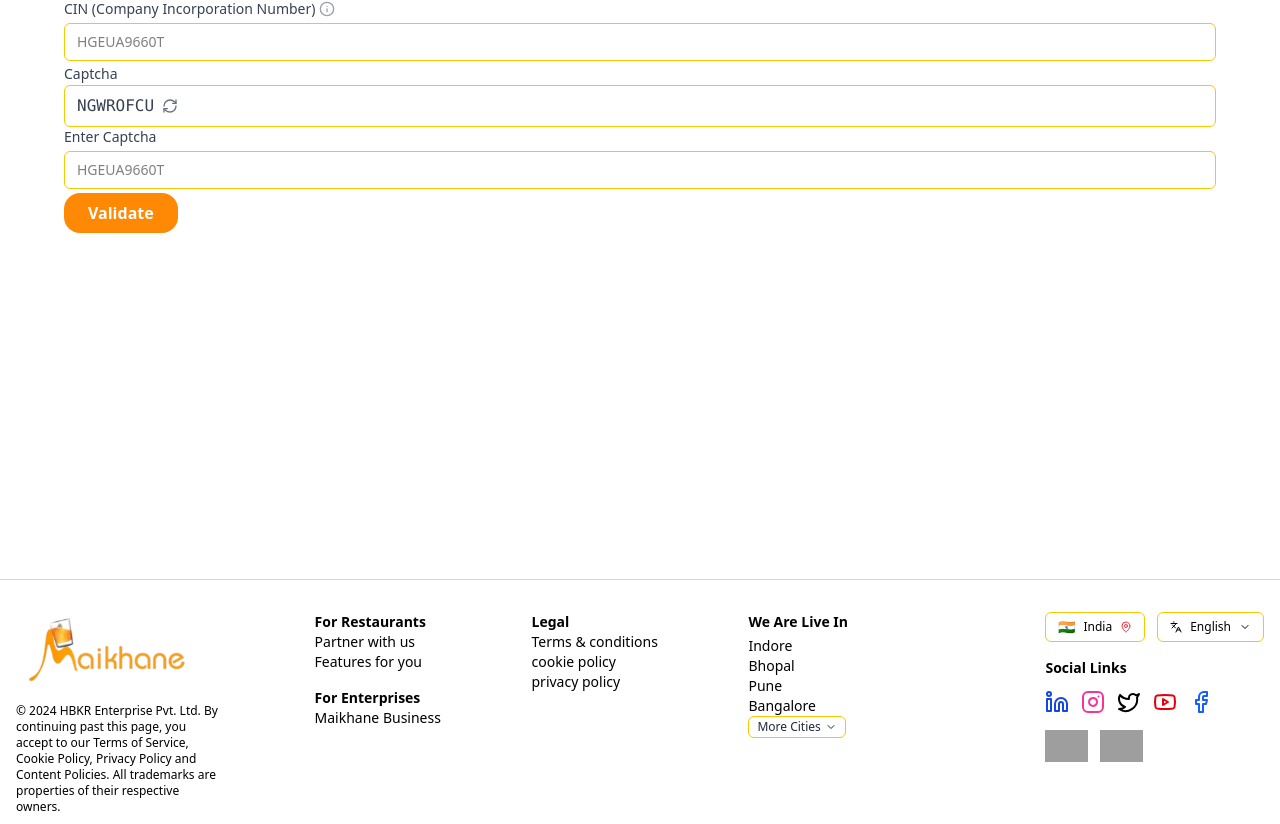
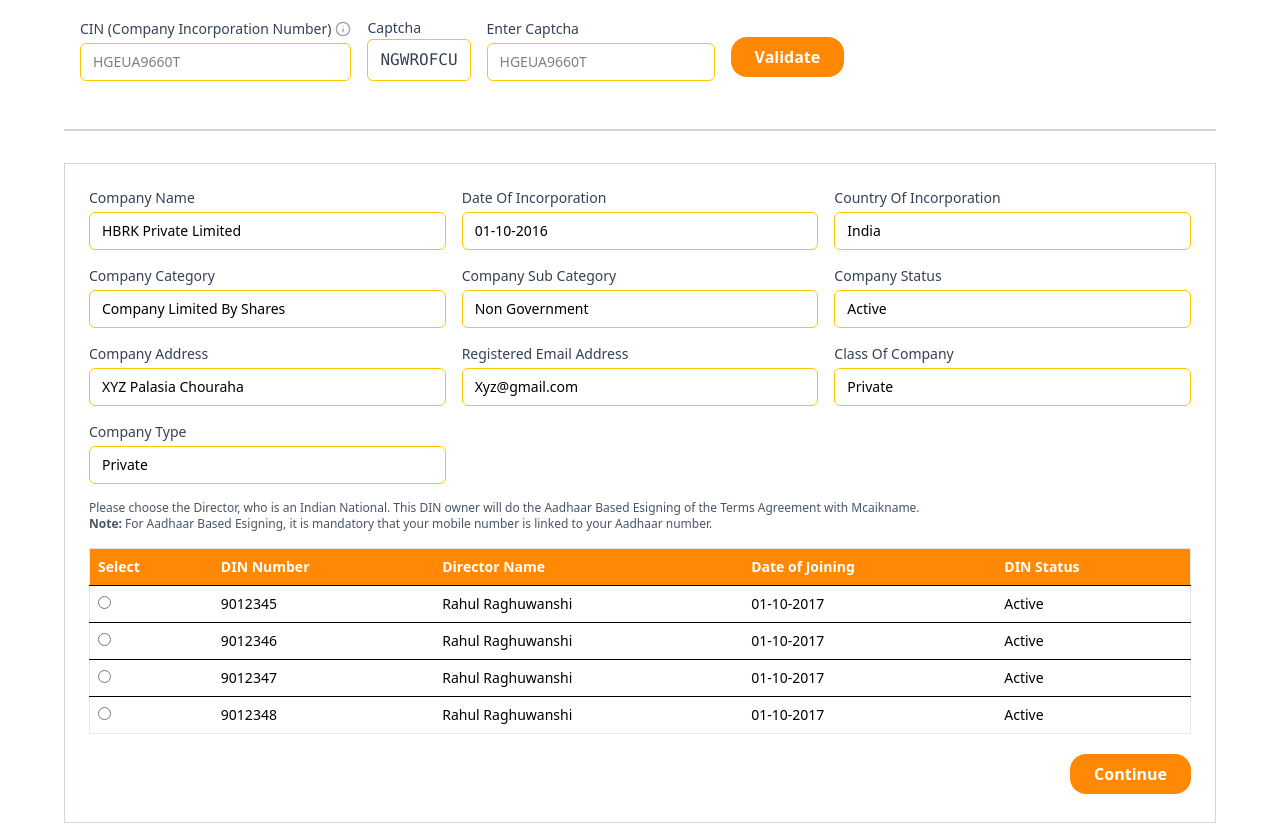
Before and after one commit to palashtrivedi01/makhinedevfrontend, a React (Vite) app: page /register-business-organization in a window 1280 px wide. Shown: the part 353-1177 px from the top of the page. Built offline with nearby package versions, Linux system fonts and the light colour scheme; grey boxes are pictures that could not be loaded.

Commit message:
add logic to register organization

```diff
--- a/src/components/CapchaBox.tsx
+++ b/src/components/CapchaBox.tsx
@@ -1,18 +1,12 @@
 import React from "react";
-import { RefreshCw } from "lucide-react";
 
 interface CaptchaBoxProps {
   captcha: string;
-  onRefresh: () => void;
 }
-
-const CaptchaBox: React.FC<CaptchaBoxProps> = ({ captcha, onRefresh }) => {
+const CaptchaBox: React.FC<CaptchaBoxProps> = ({ captcha }) => {
   return (
     <div className="flex items-center gap-2 border border-yellow-400 rounded-md px-3 py-2">
       <span className="font-mono text-gray-700">{captcha}</span>
-      <button type="button" onClick={onRefresh}>
-        <RefreshCw className="w-4 h-4 text-gray-500 hover:text-black" />
-      </button>
     </div>
   );
 };
--- a/src/components/CinForm.tsx
+++ b/src/components/CinForm.tsx
@@ -2,6 +2,7 @@ import { useState } from "react"
 import InputField from "../ui/InputField"
 import CaptchaBox from "./CapchaBox"
 import Button from "../ui/Button"
+
 
 const CinForm = () => {
     const genCaptcha = () => {
@@ -13,20 +14,28 @@ const CinForm = () => {
     const [captcha, setCaptcha] = useState(genCaptcha())
     const [enteredCaptcha, setEnteredCaptcha] = useState("")
 
-
     const refreshCaptcha = () => {
         const newCaptcha = genCaptcha();
         setCaptcha(newCaptcha);
     }
 
+    const isCaptchaValid = () => {
+        return enteredCaptcha === captcha;
+    }
 
     const handleValidate = () => {
-
+        if (isCaptchaValid()) {
+            // Proceed with validation
+        } else {
+            alert("Captcha does not match. Please try again.");
+            refreshCaptcha();
+            setEnteredCaptcha("");
+        }
     }
 
     return (
         <>
-            <form className="p-4flex flex-row gap-4 items-end">
+            <form className="p-4 flex flex-row gap-4 items-end">
                 <InputField
                     label="CIN (Company Incorporation Number)"
                     placeholder="HGEUA9660T"
@@ -37,7 +46,7 @@ const CinForm = () => {
 
                 <div>
                     <label className="text-sm font-medium text-gray-700">Captcha</label>
-                    <CaptchaBox captcha={captcha} onRefresh={refreshCaptcha} />
+                    <CaptchaBox captcha={captcha} />
                 </div>
 
                 <InputField
--- /dev/null
+++ b/src/components/CompanyForm.tsx
@@ -0,0 +1,79 @@
+import React, { useState } from "react";
+import InputField from "../ui/InputField";
+import DirectorTable from "./DirectorTable";
+import Button from "../ui/Button";
+
+interface CompanyDetails {
+  name: string;
+  date: string;
+  country: string;
+  category: string;
+  subCategory: string;
+  status: string;
+  address: string;
+  email: string;
+  classOfCompany: string;
+  type: string;
+}
+
+interface CompanyFormProps {
+  company: CompanyDetails;
+
+}
+
+const CompanyForm: React.FC<CompanyFormProps> = ({ company }) => {
+  const [selectedDirector, setSelectedDirector] = useState<string>("");
+
+  const directors = [
+    { din: "9012345", name: "Rahul Raghuwanshi", joiningDate: "01-10-2017", status: "Active" },
+    { din: "9012346", name: "Rahul Raghuwanshi", joiningDate: "01-10-2017", status: "Active" },
+    { din: "9012347", name: "Rahul Raghuwanshi", joiningDate: "01-10-2017", status: "Active" },
+    { din: "9012348", name: "Rahul Raghuwanshi", joiningDate: "01-10-2017", status: "Active" },
+  ];
+
+  const handleContinue = () => {
+    if (!selectedDirector) {
+      alert("Please select a director ❌");
+      return;
+    }
+    alert(`✅ Company registered with director DIN: ${selectedDirector}`);
+  };
+
+  return (
+    <div className="border border-gray-300 p-6 bg-white w-full">
+      {/* Form Fields */}
+      <div className="grid grid-cols-1 md:grid-cols-3 gap-4">
+        <InputField label="Company Name" placeholder="Enter company name" value={company.name} readonly />
+        <InputField label="Date Of Incorporation" placeholder="DD-MM-YYYY" value={company.date} readonly />
+        <InputField label="Country Of Incorporation" placeholder="Enter country" value={company.country} readonly />
+
+        <InputField label="Company Category" placeholder="Enter category" value={company.category} readonly />
+        <InputField label="Company Sub Category" placeholder="Enter sub category" value={company.subCategory} readonly />
+        <InputField label="Company Status" placeholder="Enter status" value={company.status} readonly />
+
+        <InputField label="Company Address" placeholder="Enter address" value={company.address} readonly />
+        <InputField label="Registered Email Address" placeholder="Enter email" value={company.email} readonly />
+        <InputField label="Class Of Company" placeholder="Enter class" value={company.classOfCompany} readonly   />
+
+        <InputField label="Company Type" placeholder="Enter type" value={company.type} readonly />
+      </div>
+
+      {/* Note */}
+      <p className="text-xs text-gray-600 mt-4">
+        Please choose the Director, who is an Indian National. This DIN owner will do the Aadhaar Based Esigning of the Terms Agreement with Mcaikname.
+        <br />
+        <strong>Note:</strong> For Aadhaar Based Esigning, it is mandatory that your mobile number is linked to your Aadhaar number.
+      </p>
+
+      {/* Directors Table */}
+      <DirectorTable directors={directors} onSelect={setSelectedDirector} />
+
+      {/* Continue Button */}
+      <div className="flex justify-end mt-4">
+        <Button label="Continue" onClick={handleContinue} />
+      </div>
+    </div>
+  );
+};
+
+export default CompanyForm;
--- /dev/null
+++ b/src/components/DirectorTable.tsx
@@ -0,0 +1,61 @@
+import React, { useState } from "react";
+
+interface Director {
+  din: string;
+  name: string;
+  joiningDate: string;
+  status: string;
+}
+
+interface DirectorTableProps {
+  directors: Director[];
+  onSelect: (din: string) => void;
+}
+
+const DirectorTable: React.FC<DirectorTableProps> = ({ directors, onSelect }) => {
+  const [selectedDIN, setSelectedDIN] = useState<string>("");
+
+  const handleSelect = (din: string) => {
+    setSelectedDIN(din);
+    onSelect(din);
+  };
+
+  return (
+    <table className="w-full border border-gray-200 mt-4 text-sm">
+      <thead>
+        <tr className="bg-orange-400 text-white text-left">
+          <th className="p-2">Select</th>
+          <th className="p-2">DIN Number</th>
+          <th className="p-2">Director Name</th>
+          <th className="p-2">Date of Joining</th>
+          <th className="p-2">DIN Status</th>
+        </tr>
+      </thead>
+      <tbody>
+        {directors.map((director, idx) => (
+          <tr
+            key={idx}
+            className={`border-t ${
+              selectedDIN === director.din ? "bg-orange-100" : "bg-white"
+            }`}
+          >
+            <td className="p-2">
+              <input
+                type="radio"
+                name="director"
+                checked={selectedDIN === director.din}
+                onChange={() => handleSelect(director.din)}
+              />
+            </td>
+            <td className="p-2">{director.din}</td>
+            <td className="p-2">{director.name}</td>
+            <td className="p-2">{director.joiningDate}</td>
+            <td className="p-2">{director.status}</td>
+          </tr>
+        ))}
+      </tbody>
+    </table>
+  );
+};
+
+export default DirectorTable;
--- a/src/pages/RegisterBusinessOrganization.tsx
+++ b/src/pages/RegisterBusinessOrganization.tsx
@@ -1,9 +1,11 @@
 import React from "react";
 import InstructionText from "../components/InstructionText";
 import CinForm from "../components/CinForm";
+import CompanyForm from "../components/CompanyForm";
+
+const RegisterForm: React.FC = () => {
 
 
-const RegisterForm: React.FC = () => {
   return (
     <div className="w-full h-fit min-h-screen flex flex-col gap-4 p-4 px-16">
       <h2 className="text-xl font-semibold text-center text-orange-500 mb-4">
@@ -12,11 +14,26 @@ const RegisterForm: React.FC = () => {
       <InstructionText
         content={[
           "CIN number of the Company: CIN number assigned for company registration in India...",
-          "DIN number of Director of the Company: DIN of an active Director of the Company..."
+          "DIN number of Director of the Company: DIN of an active Director of the Company...",
         ]}
         note="For Aadhaar Based Esigning, it is mandatory that your mobile number is linked to your Aadhaar number."
       />
       <CinForm />
+      <div className="border-t-2 border-gray-300 my-4"></div>
+      <CompanyForm
+        company={{
+          name: "HBRK Private Limited",
+          date: "01-10-2016",
+          country: "India",
+          category: "Company Limited By Shares",
+          subCategory: "Non Government",
+          status: "Active",
+          address: "XYZ Palasia Chouraha",
+          email: "Xyz@gmail.com",
+          classOfCompany: "Private",
+          type: "Private",
+        }}
+      />
     </div>
   );
 };
--- a/src/ui/InputField.tsx
+++ b/src/ui/InputField.tsx
@@ -5,8 +5,9 @@ interface InputFieldProps {
   label: string;
   placeholder: string;
   value: string;
-  onChange: (e: React.ChangeEvent<HTMLInputElement>) => void;
+  onChange?: (e: React.ChangeEvent<HTMLInputElement>) => void;
   tooltip?: string;
+  readonly?: boolean;
 }
 
 const InputField: React.FC<InputFieldProps> = ({
@@ -15,6 +16,7 @@ const InputField: React.FC<InputFieldProps> = ({
   value,
   onChange,
   tooltip,
+  readonly,
 }) => {
   return (
     <div className="flex flex-col gap-1">
@@ -28,6 +30,7 @@ const InputField: React.FC<InputFieldProps> = ({
         value={value}
         onChange={onChange}
         className="border border-yellow-400 rounded-md px-3 py-2 text-sm focus:outline-none focus:ring-2 focus:ring-yellow-400"
+        readOnly={readonly}
       />
     </div>
   );
```
